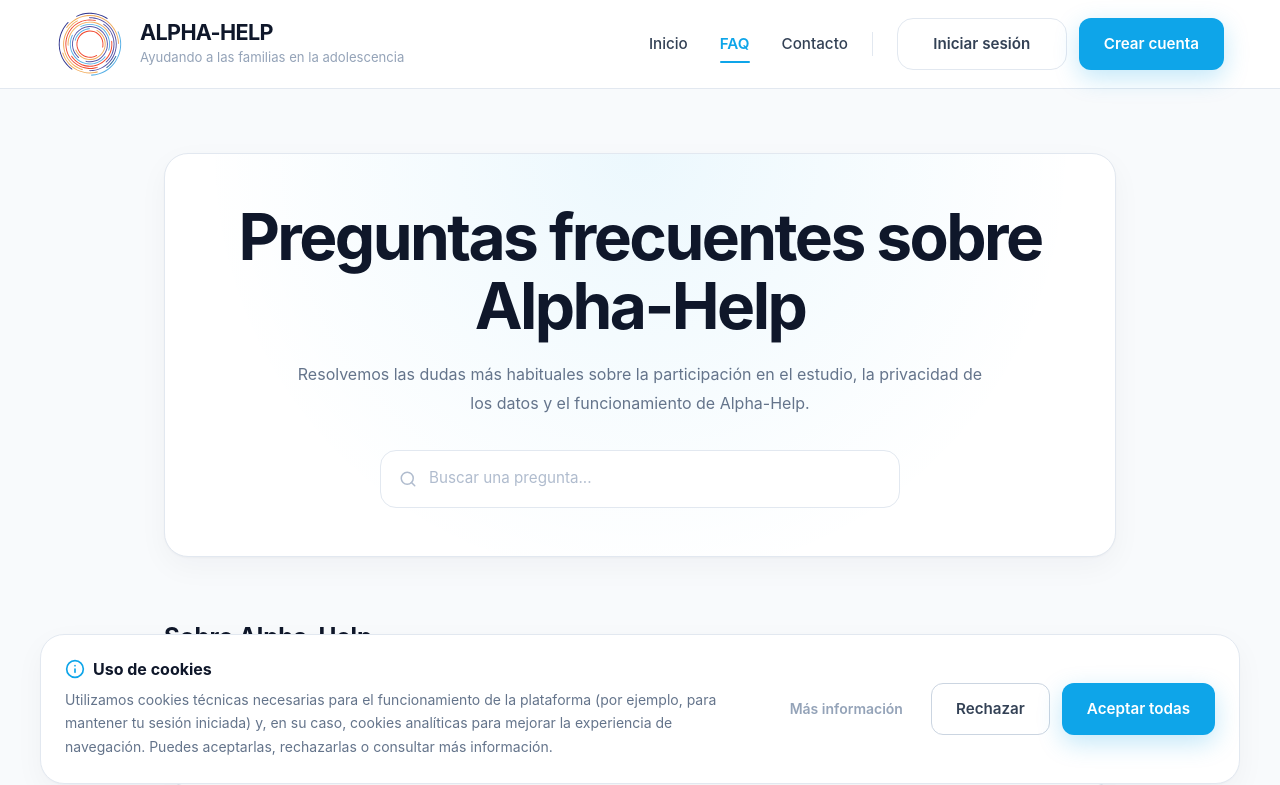
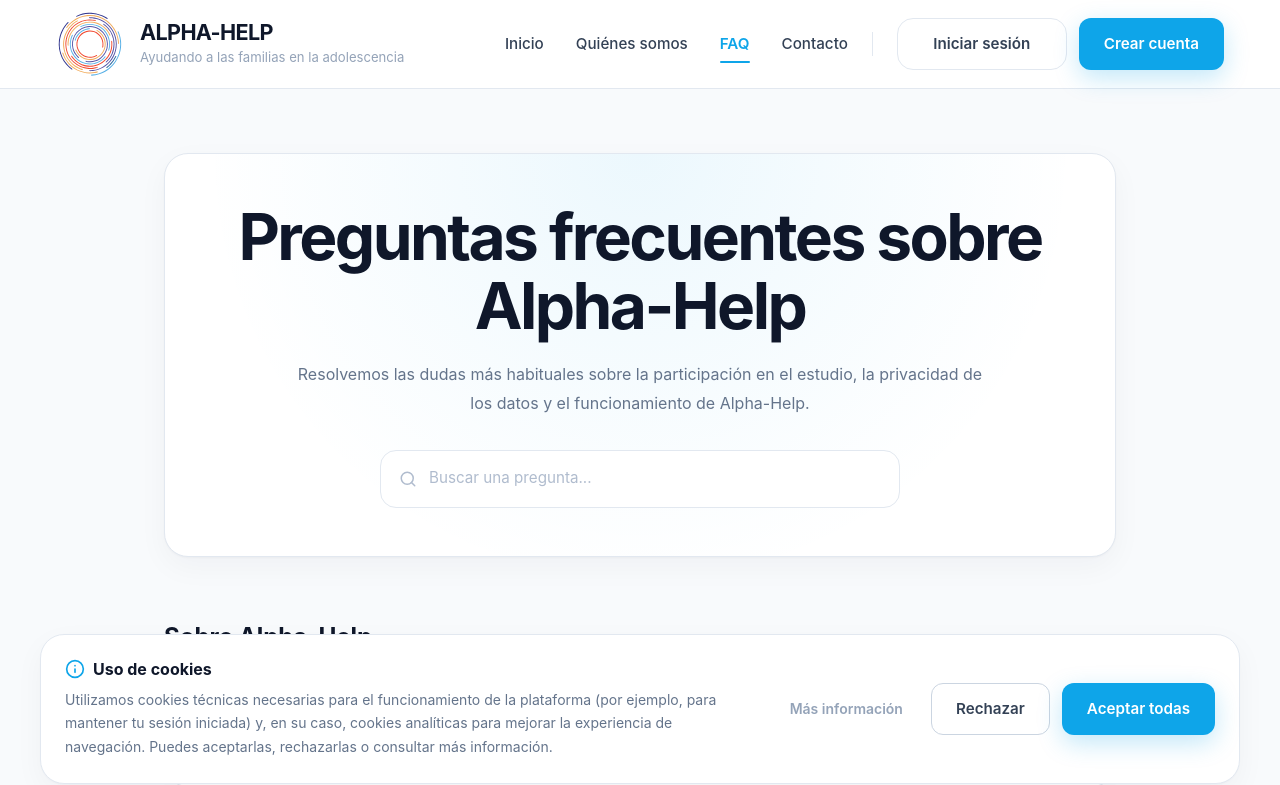
Before and after one commit to HugoCaparross/alpha-help, a Next.js app: page /faq in a window 1280 px wide. Shown: the top 785 px of the page. Built offline with nearby package versions, Linux system fonts and the light colour scheme; no server answers.

Commit message:
refactor(navigation): mover 'Quiénes somos' al área pública

```diff
--- a/components/layout/Sidebar.tsx
+++ b/components/layout/Sidebar.tsx
@@ -2,14 +2,7 @@
 
 import Link from "next/link";
 import { usePathname } from "next/navigation";
-import {
-  Book,
-  ClipboardList,
-  FileText,
-  User,
-  Users,
-  Video,
-} from "lucide-react";
+import { Book, ClipboardList, FileText, User, Video } from "lucide-react";
 
 interface NavigationItem {
   href: string;
@@ -42,14 +35,6 @@ const RESOURCES_NAVIGATION = [
     href: "/recursos",
     label: "Manuales",
     icon: Book,
-  },
-] as const satisfies readonly NavigationItem[];
-
-const INFO_NAVIGATION = [
-  {
-    href: "/quienes-somos",
-    label: "¿Quiénes somos?",
-    icon: Users,
   },
 ] as const satisfies readonly NavigationItem[];
 
@@ -114,14 +99,6 @@ export default function Sidebar() {
             {renderNavigationItems(pathname, RESOURCES_NAVIGATION)}
           </div>
         </section>
-
-        <section className="sidebar-section">
-          <h2 className="sidebar-section-title">Información</h2>
-
-          <div className="sidebar-items">
-            {renderNavigationItems(pathname, INFO_NAVIGATION)}
-          </div>
-        </section>
       </nav>
 
       <footer className="sidebar-footer">
--- a/components/public/landing/NavBar.tsx
+++ b/components/public/landing/NavBar.tsx
@@ -45,6 +45,18 @@ export default function NavBar() {
               </Link>
 
               <Link
+                href="/quienes-somos"
+                className={`navbar-link ${
+                  pathname === "/quienes-somos" ? "active" : ""
+                }`}
+                aria-current={
+                  pathname === "/quienes-somos" ? "page" : undefined
+                }
+              >
+                Quiénes somos
+              </Link>
+
+              <Link
                 href="/faq"
                 className={`navbar-link ${pathname === "/faq" ? "active" : ""}`}
                 aria-current={pathname === "/faq" ? "page" : undefined}
```
Also changed, not shown: app/quienes-somos/page.tsx (renamed from app/(app)/quienes-somos/page.tsx).
